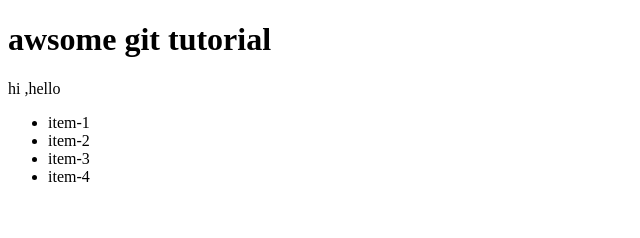
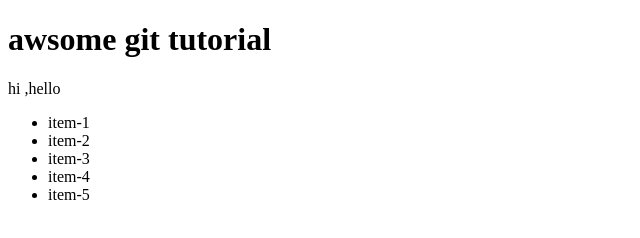
Before and after one commit to Nagarjun101998/git-tutorial, a plain HTML site: page index.html in a window 1280 px wide. Shown: the full height of the page, 0-640 px from the left. Drawn offline with Linux system fonts and the light colour scheme.

Commit message:
added another list item

```diff
--- a/index.html
+++ b/index.html
@@ -13,6 +13,7 @@
     <li>item-2</li>
     <li>item-3</li>
     <li>item-4</li>
+    <li>item-5</li>
 </ul>
 </body>
 </html>
```
